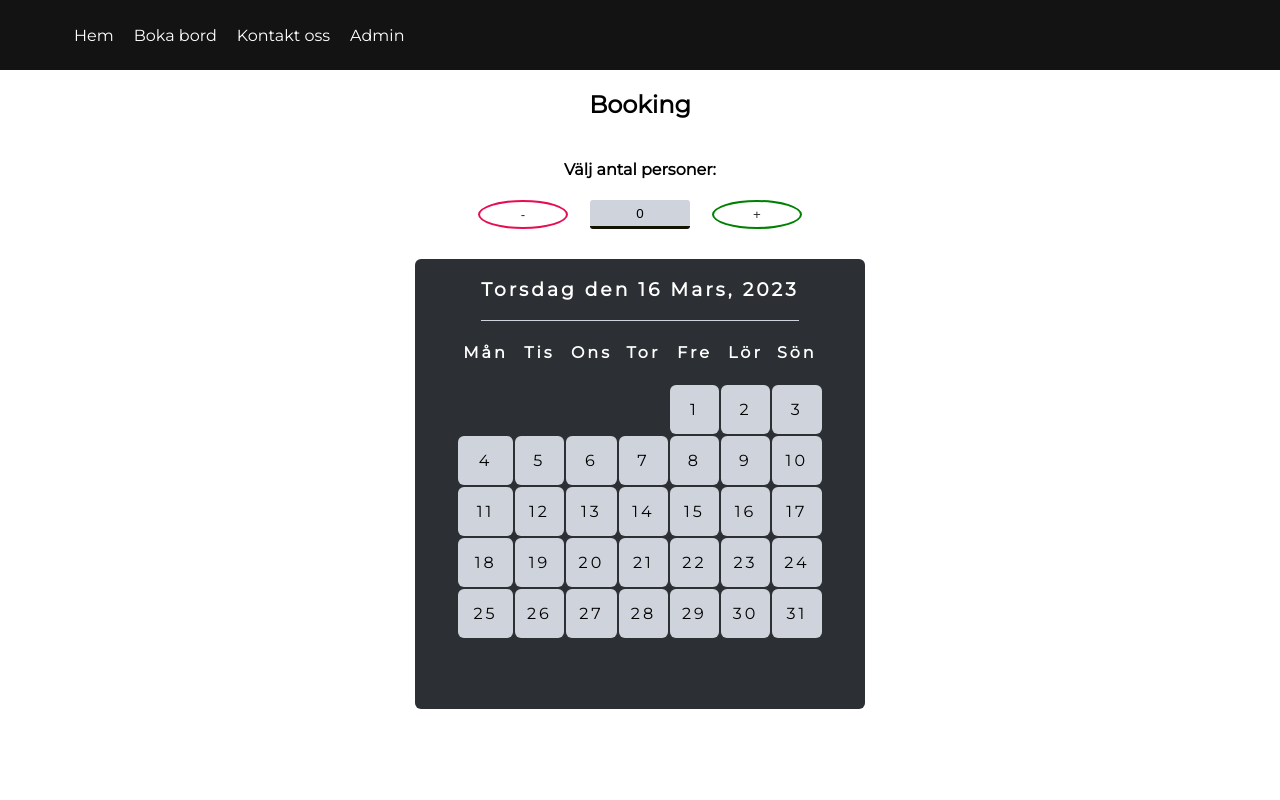
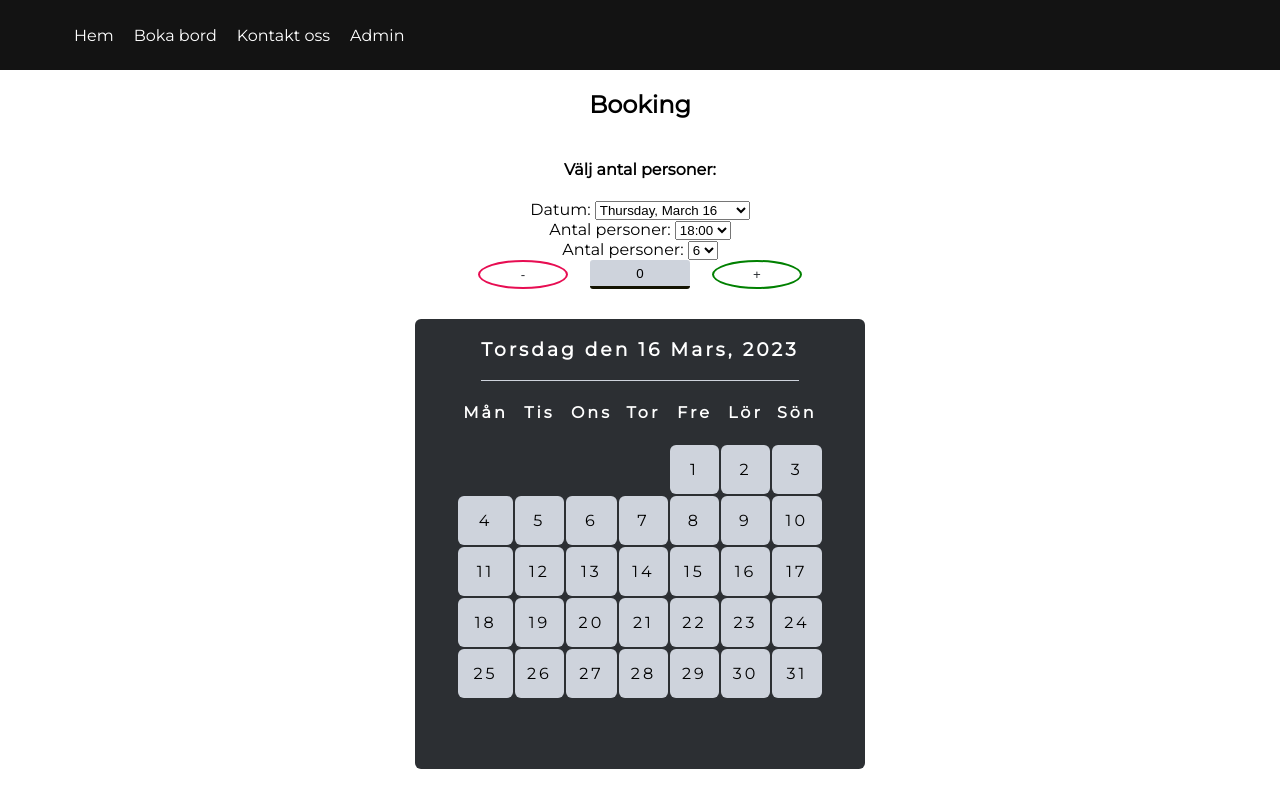
Before and after one commit to mcsahlin/reacturangen, a React (Create React App) app: page /booking in a window 1280 px wide. Shown: the top 800 px of the page. Built offline with nearby package versions, Linux system fonts and the light colour scheme.

Commit message:
new date solution

```diff
--- a/package.json
+++ b/package.json
@@ -11,6 +11,7 @@
 		"@types/react-dom": "^18.0.11",
 		"@types/react-router-dom": "^5.3.3",
 		"@types/styled-components": "^5.1.26",
+		"date-fns": "^2.29.3",
 		"react": "^18.2.0",
 		"react-dom": "^18.2.0",
 		"react-env": "^0.0.0",
--- a/src/components/BookingCalendar.tsx
+++ b/src/components/BookingCalendar.tsx
@@ -1,4 +1,5 @@
 import React from 'react';
+import { eachDayOfInterval, format } from 'date-fns';
 import { useState, useEffect, useContext } from 'react';
 import { BookingContext } from '../contexts/BookingContext';
 import {
@@ -22,11 +23,29 @@ export const BookingCalendar = () => {
 	const [year, setYear] = useState<number>(new Date().getFullYear());
 	const [month, setMonth] = useState<number>(new Date().getMonth());
 	const [day, setDay] = useState<number>(new Date().getDay());
-	const [dayOne, setDayOne] = useState<number>(day - (day - 1));
 	const [daySlice, setDayStr] = useState<string>(Date().slice(0, 3));
+	const [selectedDate, setSelectedDate] = useState<string>();
+	const [selectedTime, setSelectedTime] = useState<string>();
+	const [selectedGuestCount, setSelectedGuestCount] = useState<string>();
 	const [selectedDay, setSelectedDay] = useState<string>();
 	const bookingContext = useContext(BookingContext);
-	const { setNumberOfGuests, setDate, setTime } = bookingContext;
+	const { setNumberOfGuests, setDate, setTime, date } = bookingContext;
+	const startDate = new Date();
+	const endDate = new Date();
+	endDate.setMonth(startDate.getMonth() + 1);
+	const dates = eachDayOfInterval({ start: startDate, end: endDate });
+	const dateOptions = dates.map((date) => (
+		<option
+			onClick={() => {
+				setDate(format(date, 'yyyy-MM-dd'));
+				console.log(date);
+			}}
+			key={date.getTime()}
+			value={format(date, 'yyyy-MM-dd')}
+		>
+			{format(date, 'EEEE, MMMM d')}
+		</option>
+	));
 	const today = now;
 	const months: string[] = [
 		'Januari',
@@ -124,6 +143,42 @@ export const BookingCalendar = () => {
 		<>
 			<CalendarContainer>
 				<h4>Välj antal personer:</h4>
+				<div>
+					<label htmlFor='dateOptions'>Datum: </label>
+					<select id='dateOptions' onChange={(e: React.ChangeEvent) => {}}>
+						{dateOptions}
+					</select>
+				</div>
+				<div>
+					<label htmlFor='timeOptions'>Antal personer: </label>
+					<select id='timeOptions'>
+						<option>18:00</option>
+						<option>21:00</option>
+					</select>
+				</div>
+				<div>
+					<label htmlFor='guestCount'>Antal personer: </label>
+					<select id='guestCount'>
+						<option selected value={1}>
+							1
+						</option>
+						<option selected value={2}>
+							2
+						</option>
+						<option selected value={3}>
+							3
+						</option>
+						<option selected value={4}>
+							4
+						</option>
+						<option selected value={5}>
+							5
+						</option>
+						<option selected value={6}>
+							6
+						</option>
+					</select>
+				</div>
 				<GuestCountWrapper>
 					<GuestCountBtn>-</GuestCountBtn>
 					<SelectGuests
--- a/src/router.tsx
+++ b/src/router.tsx
@@ -5,9 +5,6 @@ import { NotFound } from './pages/NotFound';
 import { Contact } from './pages/Contact';
 import { Booking } from './pages/Booking';
 import { Admin } from './pages/Admin';
-import { BookingContext } from './contexts/BookingContext';
-import { IBooking } from './models/IBooking';
-import { AdminContext } from './contexts/AdminContext';
 
 export const router = createBrowserRouter([
 	{
```
Also changed, not shown: 1 other file (tests, documents, lock files or other folders).
